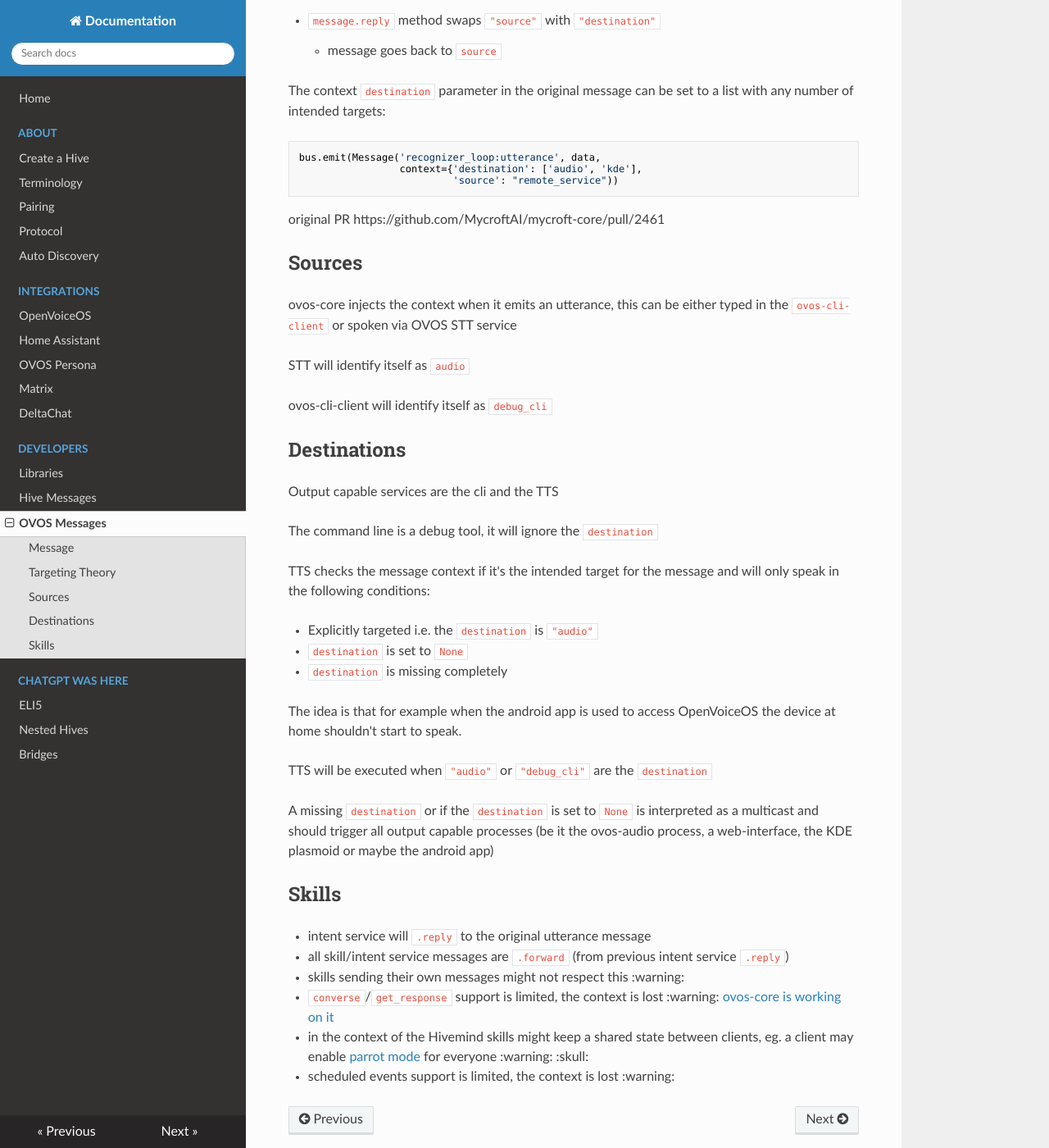
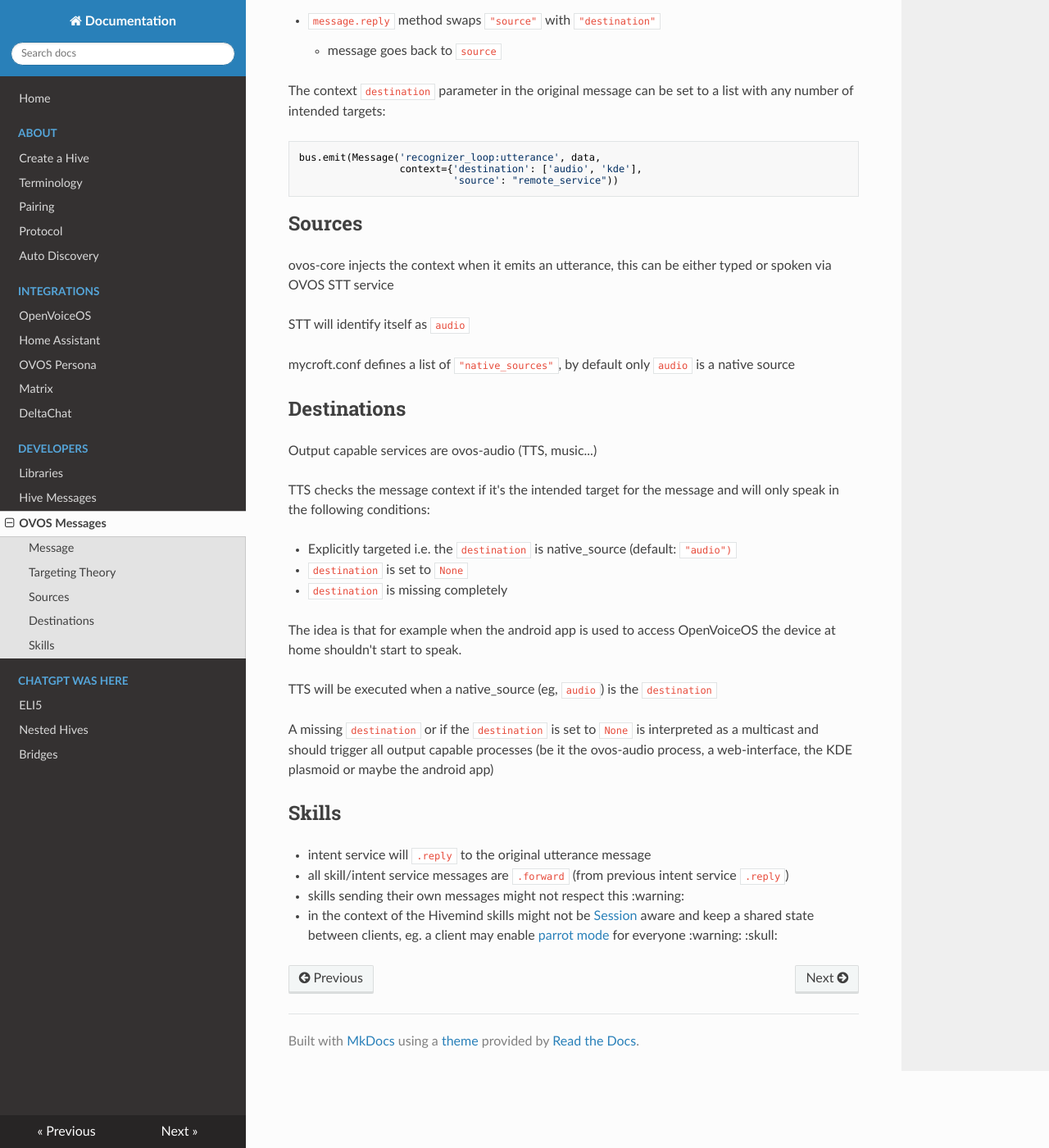
Before and after one commit to JarbasHiveMind/HiveMind-community-docs, an MkDocs documentation site: the page built from docs/13_mycroft.md, in a window 1280 px wide and 1400 px high, scrolled down 1254 px. Shown: the whole window at 82% size. Built offline with MkDocs 1.6.1, drawn with Linux system fonts in a browser that asks for light colours; nearby versions of some CDN libraries; some of the changed text lies outside the part shown.

Commit message:
rm outdated info

````diff
--- a/docs/13_mycroft.md
+++ b/docs/13_mycroft.md
@@ -6,7 +6,7 @@ A mind will inject its own context about the originating clients,  only response
 
 A mind will filter incoming and outgoing messages per client, the permissions model of the hivemind is extensive (or will be, it's WIP!) eg, it might refuse utterances based on the intent, ovos-core will never even see them
 
-This info applies to ovos-core, Hivemind depends on it and originated the PR, but this functionality is not part of the hivemind itself
+This info applies to ovos-core, Hivemind depends on this functionality but it is not part of the hivemind itself. HiveMind responsibility is only to deliver the BUS messages
 
 From the POV of the Hivemind you can [replace ovos-core with anything](https://github.com/JarbasHiveMind/Fakecroft-DDG) as long as you respect the mechanisms below
 
@@ -43,32 +43,27 @@ bus.emit(Message('recognizer_loop:utterance', data,
 						  'source': "remote_service"))
 ```
 
-original PR https://github.com/MycroftAI/mycroft-core/pull/2461
-
 ## Sources
 
-ovos-core injects the context when it emits an utterance, this can be either typed in the `ovos-cli-client` or spoken via OVOS STT service
+ovos-core injects the context when it emits an utterance, this can be either typed or spoken via OVOS STT service
 
 STT will identify itself as `audio`
 
-ovos-cli-client will identify itself as `debug_cli`
-
+mycroft.conf defines a list of `"native_sources"`, by default only `audio` is a native source
 
 ## Destinations
 
-Output capable services are the cli and the TTS
-
-The command line is a debug tool, it will ignore the `destination`
+Output capable services are ovos-audio (TTS, music...)
 
 TTS checks the message context if it's the intended target for the message and will only speak in the following conditions:
 
-- Explicitly targeted i.e. the `destination` is `"audio"`
+- Explicitly targeted i.e. the `destination` is native_source (default: `"audio")`
 - `destination` is set to `None`
 - `destination` is missing completely
 
 The idea is that for example when the android app is used to access OpenVoiceOS the device at home shouldn't start to speak.
 
-TTS will be executed when `"audio"` or `"debug_cli"` are the `destination`
+TTS will be executed when a native_source (eg, `audio`) is the `destination`
 
 A missing `destination` or if the `destination` is set to `None` is interpreted as a multicast and should trigger all output capable processes (be it the ovos-audio process, a web-interface, the KDE plasmoid or maybe the android app)
 
@@ -77,6 +72,4 @@ A missing `destination` or if the `destination` is set to `None` is interpreted
 - intent service will `.reply` to the original utterance message
 - all skill/intent service messages are `.forward` (from previous intent service `.reply`)
 - skills sending their own messages might not respect this :warning:
-- `converse`/`get_response` support is limited, the context is lost :warning: [ovos-core is working on it](https://github.com/OpenVoiceOS/ovos-bus-client/blob/dev/ovos_bus_client/session.py)
-- in the context of the Hivemind skills might keep a shared state between clients, eg. a client may enable [parrot mode](https://github.com/JarbasSkills/skill-parrot) for everyone  :warning: :skull:
-- scheduled events support is limited, the context is lost :warning:
+- in the context of the Hivemind skills might not be [Session](https://github.com/OpenVoiceOS/ovos-bus-client/blob/dev/ovos_bus_client/session.py) aware and keep a shared state between clients, eg. a client may enable [parrot mode](https://github.com/JarbasSkills/skill-parrot) for everyone  :warning: :skull:
````
